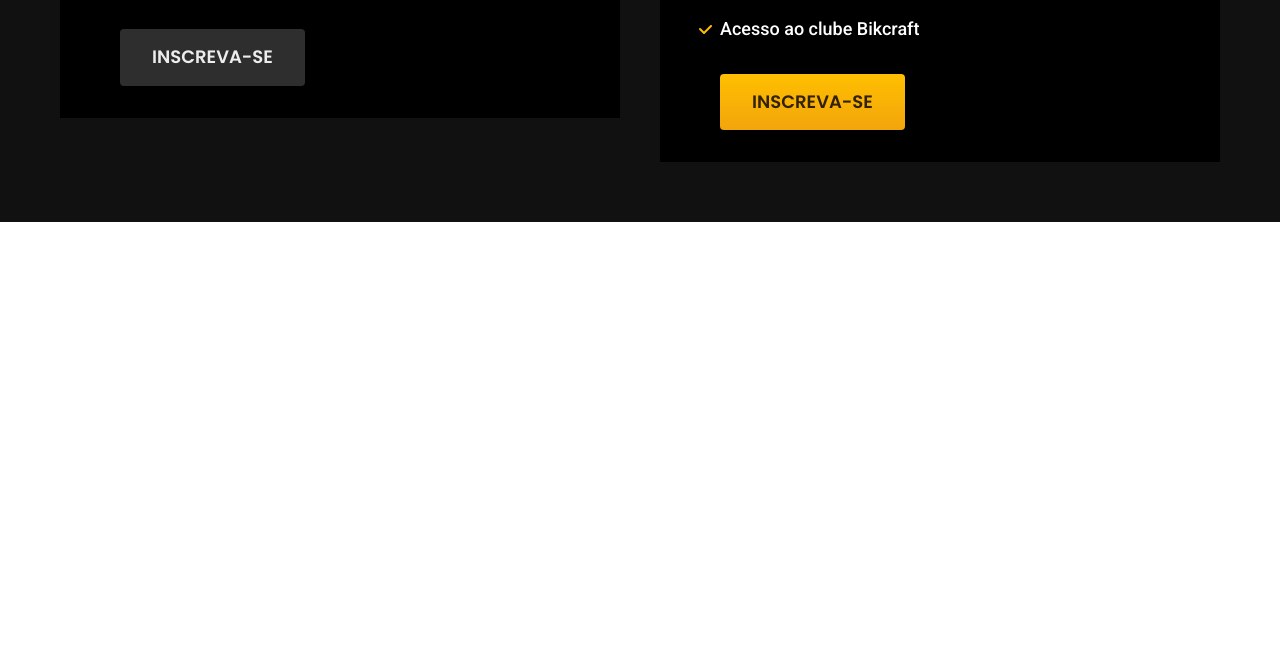
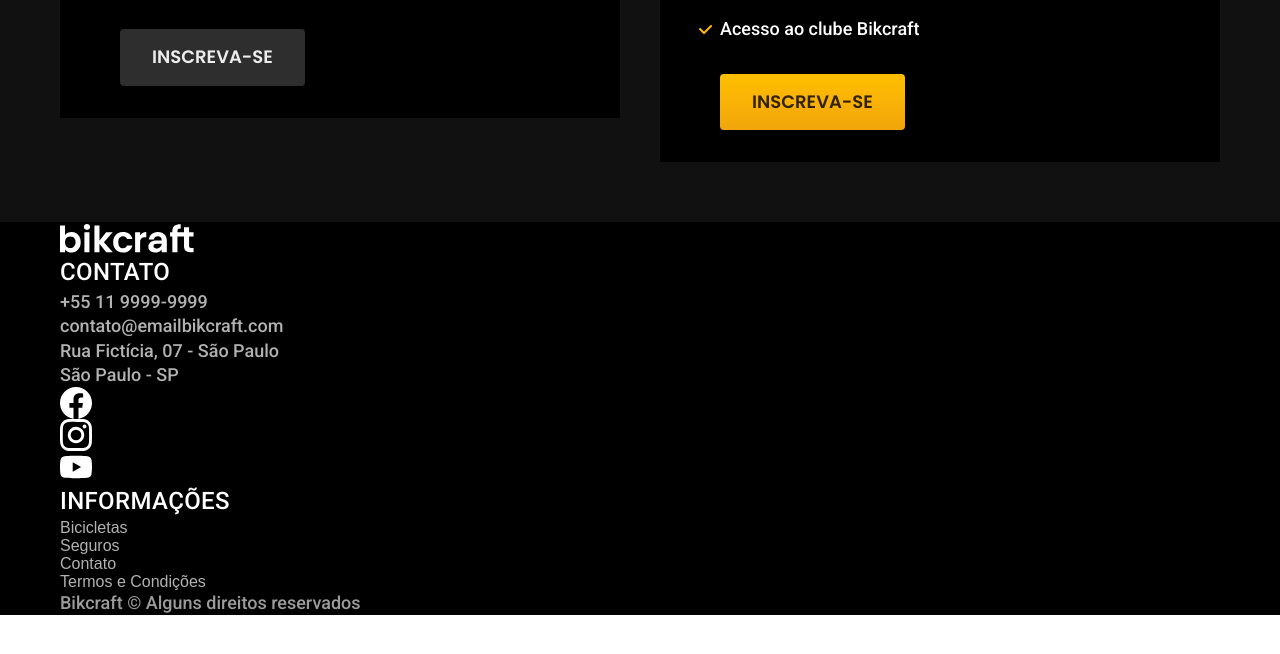
Before and after one commit to ViniciusHajime/bikcraft, a plain HTML site: page index.html in a window 1280 px wide. Shown: the part 4317-4971 px from the top of the page. Drawn offline with Linux system fonts and the light colour scheme; files whose address does not match are found by name.

Commit message:
Criação do html da seção Footer

```diff
--- a/css/global/footer.css
+++ b/css/global/footer.css
@@ -0,0 +1,3 @@
+.footer-bg {
+  background-color: var(--cor-12);
+}
--- a/css/style.css
+++ b/css/style.css
@@ -1,6 +1,7 @@
 /* Global */
 @import "./global/global.css";
 @import "./global/header.css";
+@import "./global/footer.css";
 
 /* Home */
 @import "./home/introducao.css";
--- a/index.html
+++ b/index.html
@@ -152,9 +152,47 @@
         </ul>
         <a class="botao" href="./orcamento.html">Inscreva-se</a>
       </div>
-
     </div>
   </article>
+
+  <footer class="footer-bg">
+    <div class="footer container">
+      <img src="./img/bikcraft.svg" alt="Bikcraft">
+      <div class="footer-contato">
+        <h3 class="font-2-l-b cor-0">Contato</h3>
+        <ul class="font-2-m cor-5">
+          <li><a href="tel:+551199999999">+55 11 9999-9999</a></li>
+          <li><a href="mailto:contato@emailbikcraft.com">contato@emailbikcraft.com</a></li>
+          <li>Rua Fictícia, 07 - São Paulo</li>
+          <li>São Paulo - SP</li>
+        </ul>
+        <div class="footer-redes">
+          <a href="./">
+            <img src="./img/redes/facebook.svg" alt="">
+          </a>
+          <a href="./">
+            <img src="./img/redes/instagram.svg" alt="">
+          </a>
+          <a href="./">
+            <img src="./img/redes/youtube.svg" alt="">
+          </a>
+        </div>
+      </div>
+      <div class="footer-informacoes">
+        <h3 class="font-2-l-b cor-0">Informações</h3>
+        <nav>
+          <ul class="font-1m cor-5">
+            <li><a href="./bicicletas.html">Bicicletas</a></li>
+            <li><a href="./seguros.html">Seguros</a></li>
+            <li><a href="./contato.html">Contato</a></li>
+            <li><a href="./termos.html">Termos e Condições</a></li>
+          </ul>
+        </nav>
+      </div>
+      <p class="footer-copy font-2-m cor-6">Bikcraft © Alguns direitos reservados</p>
+    </div>
+
+  </footer>
 
 </body>
 
```
